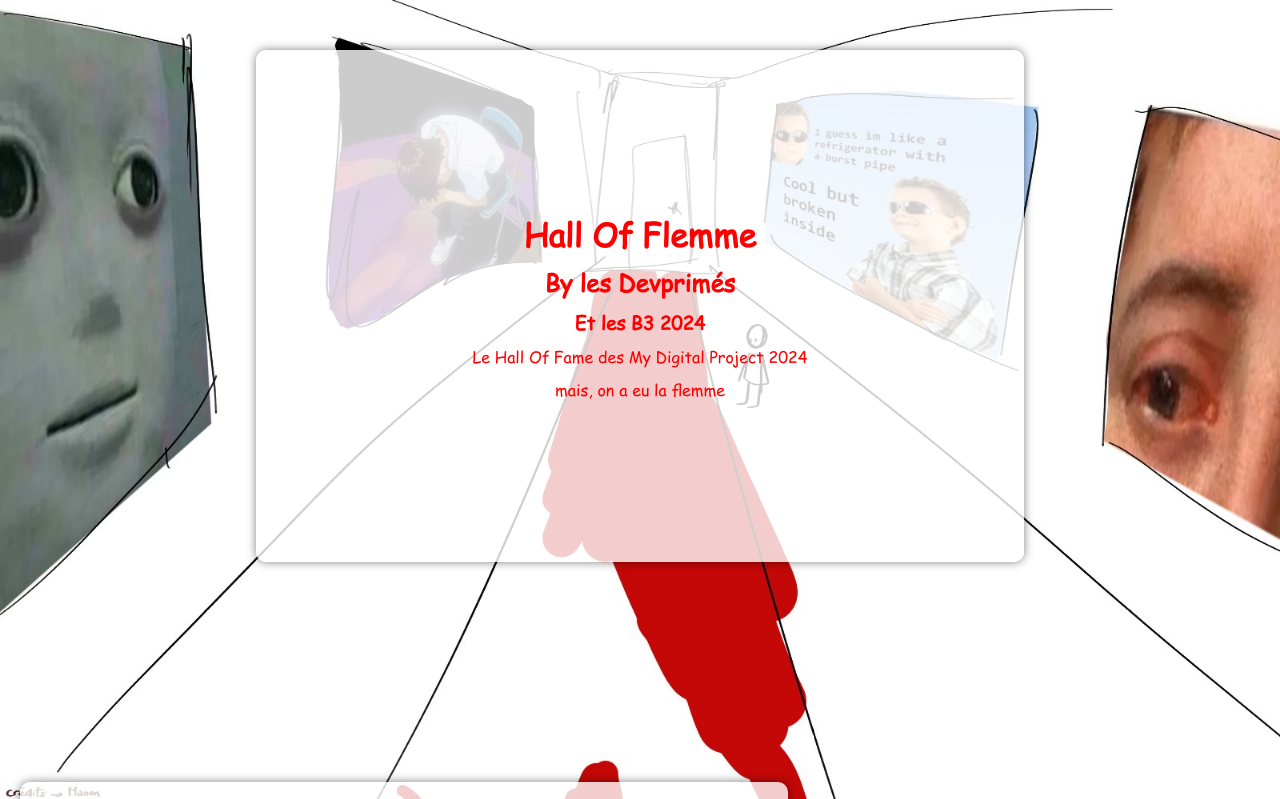
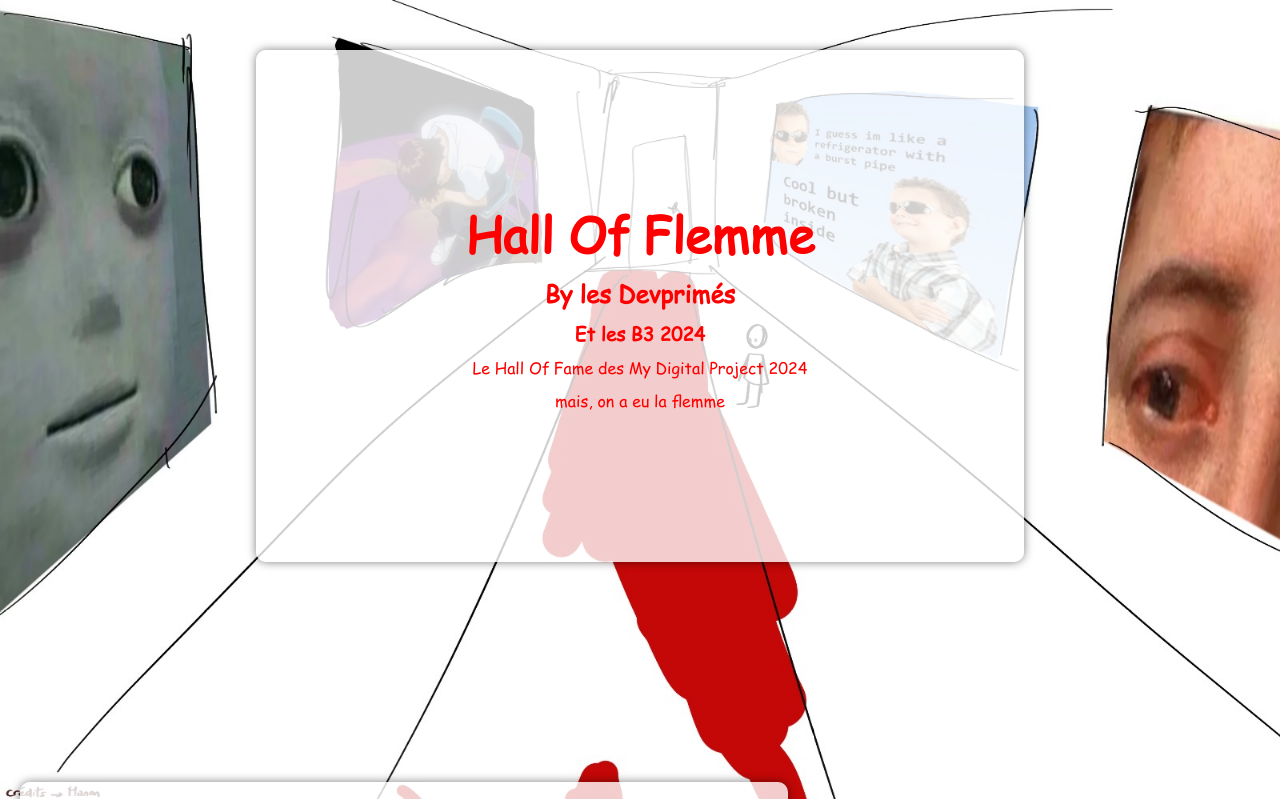
Before and after one commit to ClementSeux/hall-of-flemme, a website: page index.html in a window 1280 px wide. Shown: the top 799 px of the page. Drawn offline with nearby package versions, Linux system fonts and the light colour scheme.

Commit message:
Update font size of h1 element in index.html

```diff
--- a/index.html
+++ b/index.html
@@ -98,6 +98,9 @@
                 margin: 0;
                 padding: 5px;
             }
+            h1 {
+                font-size: 3em;
+            }
             a {
                 color: red;
                 text-decoration: none;
```
